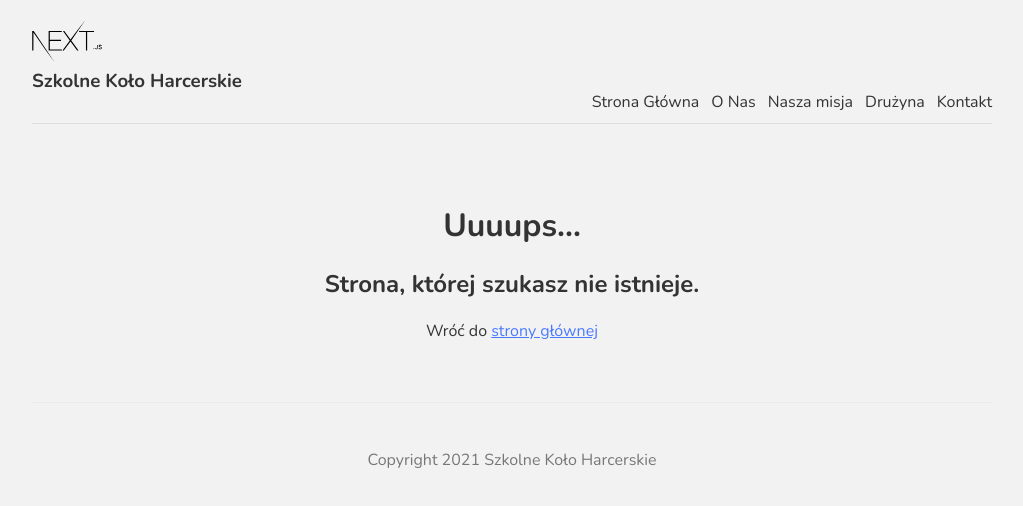
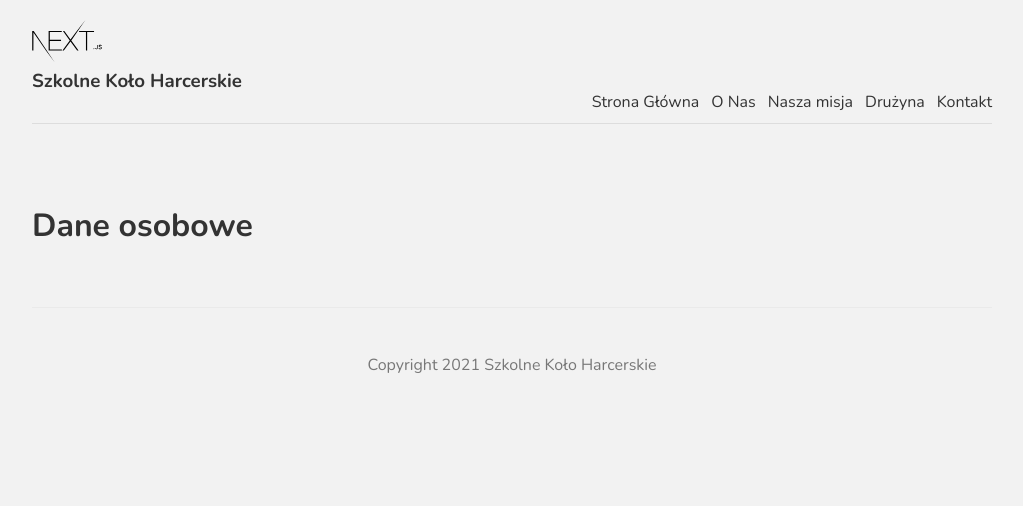
Before and after one commit to oladabro/next.js_project, a Next.js app: page /team/1 in a window 1280 px wide. Before the commit this address had no page. Shown: the top 506 px of the page, without its empty margins (128-1151 px from the left). Built offline with nearby package versions, Linux system fonts and the light colour scheme.

Commit message:
add dynamic route [id].js to display details

```diff
--- /dev/null
+++ b/pages/team/[id].js
@@ -0,0 +1,9 @@
+const Details = () => {
+  return (
+    <div>
+      <h1>Dane osobowe</h1>
+    </div>
+  );
+};
+
+export default Details;
--- a/pages/team/index.js
+++ b/pages/team/index.js
@@ -1,5 +1,6 @@
 import Head from 'next/head';
 import styles from '../../styles/Team.module.css';
+import Link from 'next/link';
 
 export const getStaticProps = async () => {
   const response = await fetch('https://jsonplaceholder.typicode.com/users');
@@ -18,9 +19,9 @@ const Team = ({ scouts }) => {
       </Head>
       <h1>Poznaj naszą drużynę</h1>
       {scouts.map((scout) => (
-        <div key={scout.id}>
+        <Link href={`/team/${scout.id}`} key={scout.id}>
           <a className={styles.single}>{scout.name}</a>
-        </div>
+        </Link>
       ))}
     </>
   );
--- a/styles/Team.module.css
+++ b/styles/Team.module.css
@@ -4,6 +4,7 @@
   display: block;
   margin: 20px 10px;
   border-left: 8px solid #fff;
+  transition: 0.2s;
 }
 .single:hover {
   border-left: 8px solid #4979ff;
```
